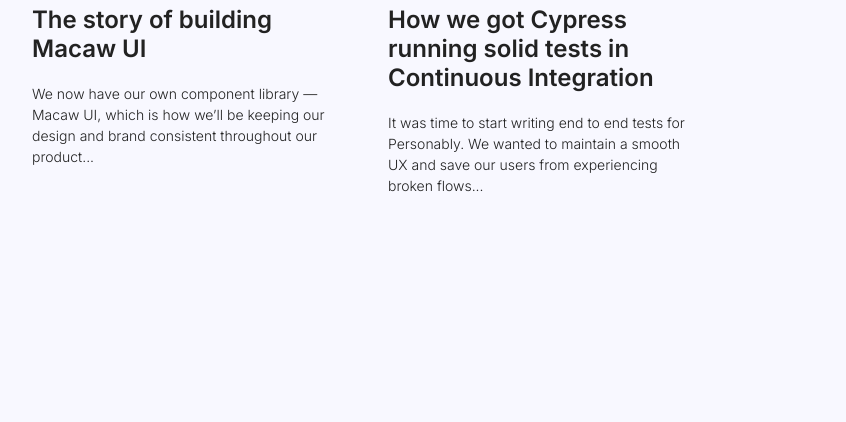
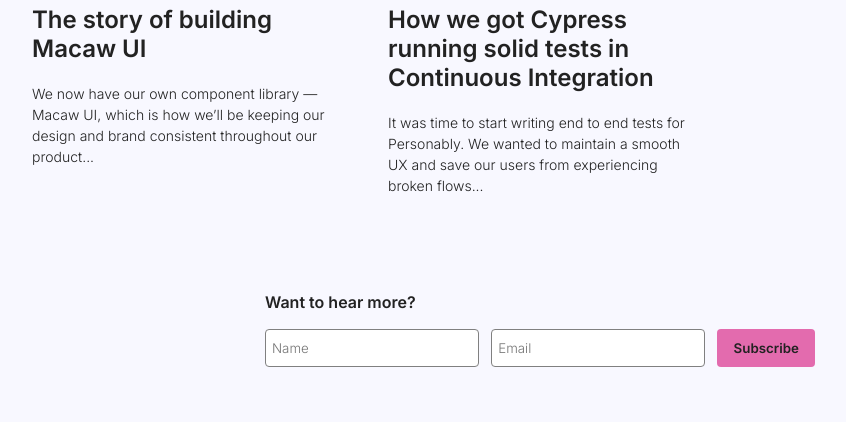
Before and after one commit to rug1/rug1.github.io, a Gatsby site: page /blog in a window 1280 px wide. Shown: the part 1534-1956 px from the top of the page, without its empty margins (100-946 px from the left). Before the commit the page ends 1756 px from the top, so only its background shows below. Built offline with nearby package versions, Linux system fonts and the light colour scheme; Gatsby itself is replaced by a stand-in of ours.

Commit message:
add subscribe form

```diff
--- /dev/null
+++ b/src/components/Subscribe.js
@@ -0,0 +1,97 @@
+import React, { useState } from 'react'
+import {
+  SubscribeFooter,
+  SubscribeForm,
+  SubscribeText,
+  SubscribeInput,
+  SubscribeButton
+} from '../styledComponents/subscribe';
+
+export const Subscribe = () => {
+  const [name, setName] = useState("");
+  const [email, setEmail] = useState("");
+  const [isLoading, setIsLoading] = useState(false);
+  const [isSuccessful, setIsSuccessful] = useState(false);
+
+  const handleChange = (e) => {
+    const { name, value } = e.target;
+    if (name === 'name') {
+      setName(value)
+    } else if (name === 'email') {
+      setEmail(value)
+    }
+  }
+
+  const handleSubmit = async (e) => {
+    e.preventDefault();
+    setIsLoading(true)
+
+    const ADD_CONTACT_URL = 'https://api.sendinblue.com/v3/contacts';
+    const ADD_TO_LIST_URL = 'https://api.sendinblue.com/v3/contacts/lists/3/contacts/add';
+
+    const headers = {
+      Accept: 'application/json',
+      'Content-Type': 'application/json',
+      'api-key': '',
+    }
+
+    try {
+      await fetch(ADD_CONTACT_URL, {
+        method: 'POST',
+        headers,
+        body: JSON.stringify({
+          email,
+          attributes: { FIRSTNAME: name }
+        })
+      })
+
+      await fetch(ADD_TO_LIST_URL, {
+        method: 'POST',
+        headers,
+        body: JSON.stringify({
+          emails: [email],
+        })
+      })
+
+      setIsLoading(false)
+      setIsSuccessful(true)
+    } catch (e) {
+      setIsLoading(false)
+    }
+  }
+
+  if (isSuccessful) {
+    return (
+      <SubscribeFooter>
+        <h3>Thanks for subscribing! ✅</h3>
+      </SubscribeFooter>
+    )
+  }
+
+  return (
+    <SubscribeFooter>
+      <div>
+        <SubscribeText>Want to hear more?</SubscribeText>
+        <SubscribeForm onSubmit={handleSubmit}>
+          <SubscribeInput
+            type="text"
+            onChange={handleChange}
+            value={name}
+            placeholder="Name"
+            name="name"
+          />
+          <SubscribeInput
+            type="text"
+            onChange={handleChange}
+            value={email}
+            placeholder="Email"
+            name="email"
+          />
+          <SubscribeButton type="submit" disabled={isLoading || isSuccessful}>
+            Subscribe
+          </SubscribeButton>
+        </SubscribeForm>
+      </div>
+    </SubscribeFooter>
+  )
+}
--- a/src/components/layout.js
+++ b/src/components/layout.js
@@ -3,6 +3,8 @@
 import { ThemeProvider } from "styled-components"
 
 import Header from "../components/header"
+import { Subscribe } from "./Subscribe"
+
 import GlobalStyles from "../styledComponents/global"
 import { ThemeContext } from "./provider";
 import { lightTheme, darkTheme } from "../styledComponents/theme"
@@ -25,6 +27,9 @@
               theme={context.theme}
             />
             <main>{children}</main>
+            {pathname.includes('blog') && (
+              <Subscribe />
+            )}
           </React.Fragment>
         </ThemeProvider>
     )}}
--- /dev/null
+++ b/src/styledComponents/subscribe.js
@@ -0,0 +1,51 @@
+import styled from "styled-components"
+
+export const SubscribeFooter = styled.footer`
+  height: 200px;
+  display: flex;
+  justify-content: center;
+  align-items: center;
+
+  > div {
+    padding: 12px;
+  }
+`
+
+export const SubscribeForm = styled.form`
+  max-width: 550px;
+  display: flex;
+  align-items: center;
+  justify-content: space-between;
+`
+
+export const SubscribeText = styled.p`
+  max-width: 550px;
+  font-weight: bold;
+`
+
+export const SubscribeInput = styled.input`
+  margin-right: 12px;
+  padding: 6px;
+  border-radius: 4px;
+  border: 1px solid grey;
+  height: 38px;
+  width: 220px;
+  font-family: 'Inter';
+`
+
+export const SubscribeButton = styled.button`
+  height: 38px;
+  border-radius: 4px;
+  border: none;
+  width: 100px;
+  background-color: ${({ theme }) => theme.colours.light};
+  color: ${({ theme }) => theme.colours.black};
+  font-family: 'Inter';
+  font-weight: bold;
+  cursor: pointer;
+  transition: background-color 0.3s;
+
+  &:hover {
+    background-color: ${({ theme }) => theme.colours.lightest};
+  }
+`
```
